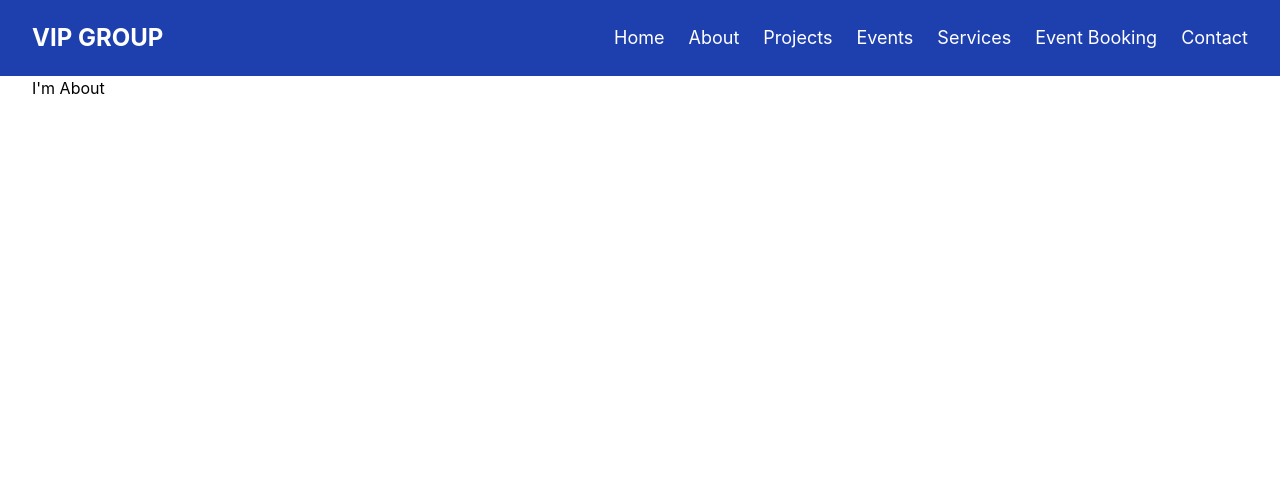
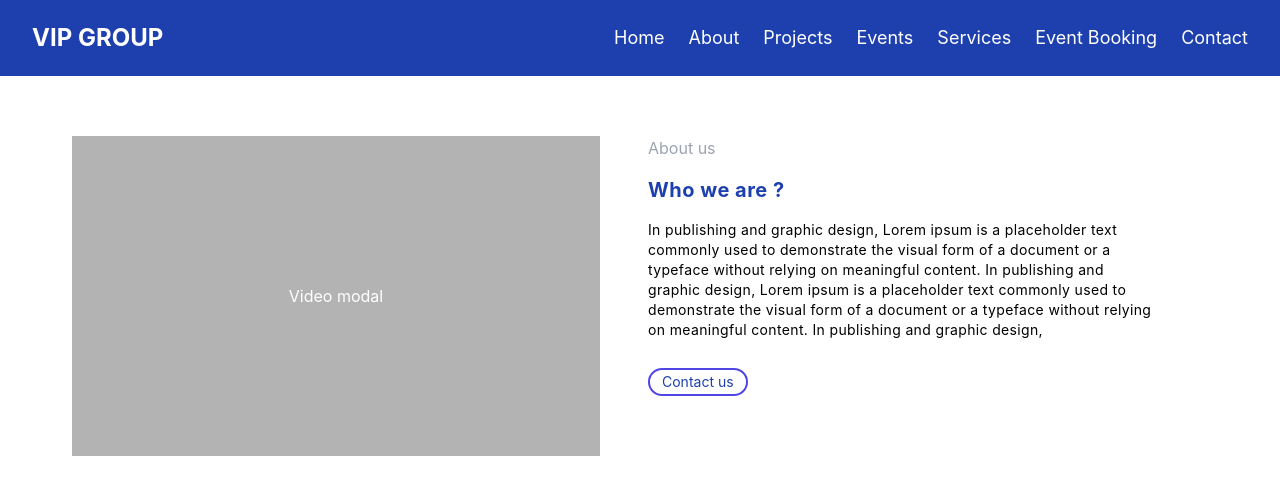
Before and after one commit to A4OnE/sirg, a Next.js app: page /About in a window 1280 px wide. Shown: the top 494 px of the page. Built offline with nearby package versions, Linux system fonts and the light colour scheme.

Commit message:
introduction about us

```diff
--- a/components/Templates/PageTemplate.jsx
+++ b/components/Templates/PageTemplate.jsx
@@ -5,7 +5,11 @@ function PageTemplate(props) {
   return (
     <div>
       <Nav />
-      <div className="container mx-auto px-4 lg:px-8">{props.children}</div>
+      <div className="container
+       px-4 lg:px-8
+       ">
+        {props.children}
+        </div>
     </div>
   );
 }
--- a/pages/About.jsx
+++ b/pages/About.jsx
@@ -1,7 +1,7 @@
 import Head from "next/head";
 import Link from "next/link";
+import PageTemplate from "../components/Templates/PageTemplate";
 import React from "react";
-import PageTemplate from "../components/Templates/PageTemplate";
 
 function About() {
   return (
@@ -14,7 +14,39 @@ function About() {
         />
         <link rel="icon" href="/favicon.ico" />
       </Head>
-      <PageTemplate>I'm About</PageTemplate>
+      <PageTemplate>
+        {/* About us introduction */}
+        <div className="h-fit flex w-full mt-5 ">
+          <div className="flex-1 h-96">
+            <div className="bg-grayD h-5/6 m-10 flex justify-center items-center">
+               <p className="text-white ">Video modal</p>
+            </div>
+          </div>
+          <div className="flex-1 flex flex-col  mt-10">
+            <p className="text-base text-gray-400 m-2 mt-0 ">About us</p>
+            <p className="text-xl text-primary font-bold m-2 tracking-wide "> Who we are ?</p>
+
+            <p className="text-sm w-5/6  m-2 -tracking-tight">
+              In publishing and graphic design, Lorem ipsum is a placeholder
+              text commonly used to demonstrate the visual form of a document or
+              a typeface without relying on meaningful content. In publishing
+              and graphic design, Lorem ipsum is a placeholder text commonly
+              used to demonstrate the visual form of a document or a typeface
+              without relying on meaningful content. In publishing and graphic
+              design,
+            </p>
+            <Link href={"##"} >
+            <div className="bg-transparent w-fit p-0.5 px-3 border-2 m-2
+             border-indigo-600 rounded-3xl text-primary text-sm
+             mt-5
+              "> Contact us
+            </div>
+            </Link>
+          </div>
+        </div>
+
+        {/*  */}
+      </PageTemplate>
     </div>
   );
 }
```
Also changed, not shown: 1 other file (tests, documents, lock files or other folders).
